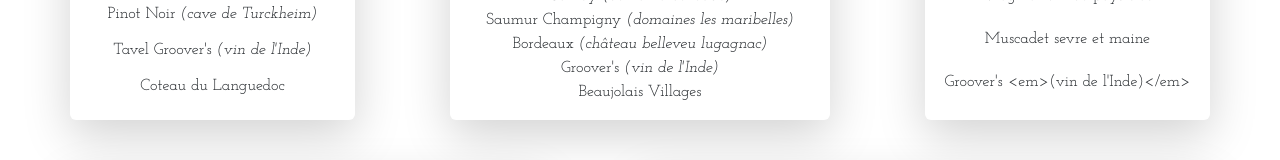
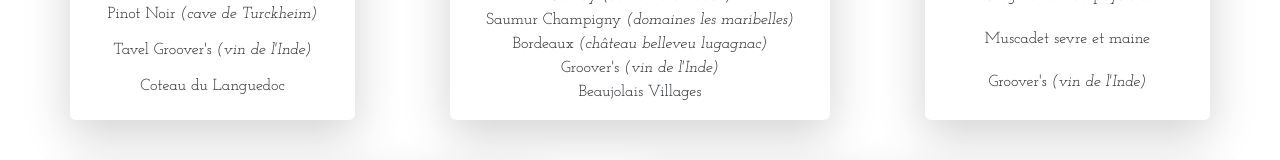
Before and after one commit to aksmr/thevy-mahal, a React (Create React App) app: page / in a window 1280 px wide. Both pictures are taken after a click on the heading "Dérouler la liste de boissons...". Shown: the part 1586-1746 px from the top of the page. Built offline with nearby package versions, Linux system fonts and the light colour scheme.

Commit message:
Update Boissons.js

```diff
--- a/src/Components/Boissons/Boissons.js
+++ b/src/Components/Boissons/Boissons.js
@@ -4,7 +4,7 @@
 const stringToKey = (str_) => { return (str_.normalize("NFD").replace(/[\u0300-\u036f]/g, "").toLowerCase().replaceAll(" ", "_").replaceAll(",", "")); }
 const boissons = {
     champagne: ["Cru Charles Chantrain"],
-    blanc: ["Viognier vin de pays d'oc","Muscadet sevre et maine","Groover's <em>(vin de l'Inde)</em>"],
+    blanc: [["Viognier vin de pays d'oc",""],["Muscadet sevre et maine",""],["Groover's","(vin de l'Inde)"]],
     rose: [["Cote de Provence","(cros d'aimar)"],["Pinot Noir","(cave de Turckheim)"], ["Tavel Groover's","(vin de l'Inde)"],["Coteau du Languedoc"]],
     rouge: [["Merlot","(vins de pays d'oc)"],["Cote du Rhone","(les pierres)"],["Gamay","(domaine bellevue)"],["Saumur Champigny","(domaines les maribelles)"],["Bordeaux","(château belleveu lugagnac)"],["Groover's","(vin de l'Inde)"],["Beaujolais Villages",""]],
     pichet: ["Rouge","Rose","Blanc"],
@@ -44,7 +44,7 @@
                         <div className='grid_item col-md-3 col-sm-12 offset-md-1 offset-sm-0 shadow-lg p-3 mb-5 bg-body rounded' id="grid_blanc">
                             <h3>Vins Blancs</h3><br/>
                         {boissons.blanc.map((item) => (
-                            <div key={stringToKey(item)}>{item}</div>
+                            <div key={stringToKey(item[0])}>{item[0]} <em>{item[1]}</em></div>
                         ))}
                         </div>
                     </div>
@@ -57,7 +57,7 @@
                         ))}
                         </div>
                         <div className="grid_item col-md-6 col-sm-12 offset-md-1 offset-sm-0 shadow-lg p-3 mb-5 bg-body rounded" id="grid_pichet">
-                            <h3>Pichets</h3><br/>
+                            <h3>Pichets <small><em>(25cL - 50cL)</em></small></h3><br/>
                         {boissons.pichet.map((item) => (
                             <div key={stringToKey(item)}>{item}</div>
                         ))}
```
